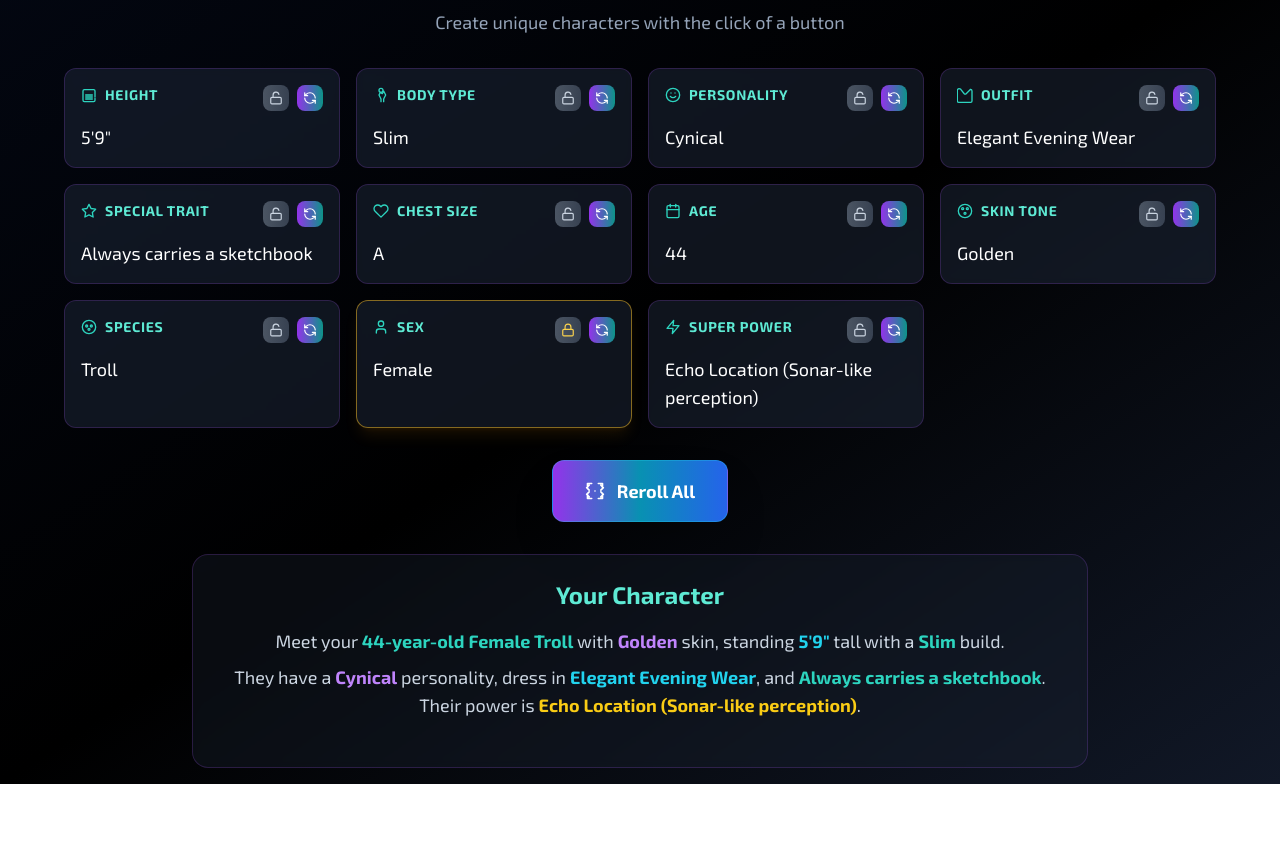
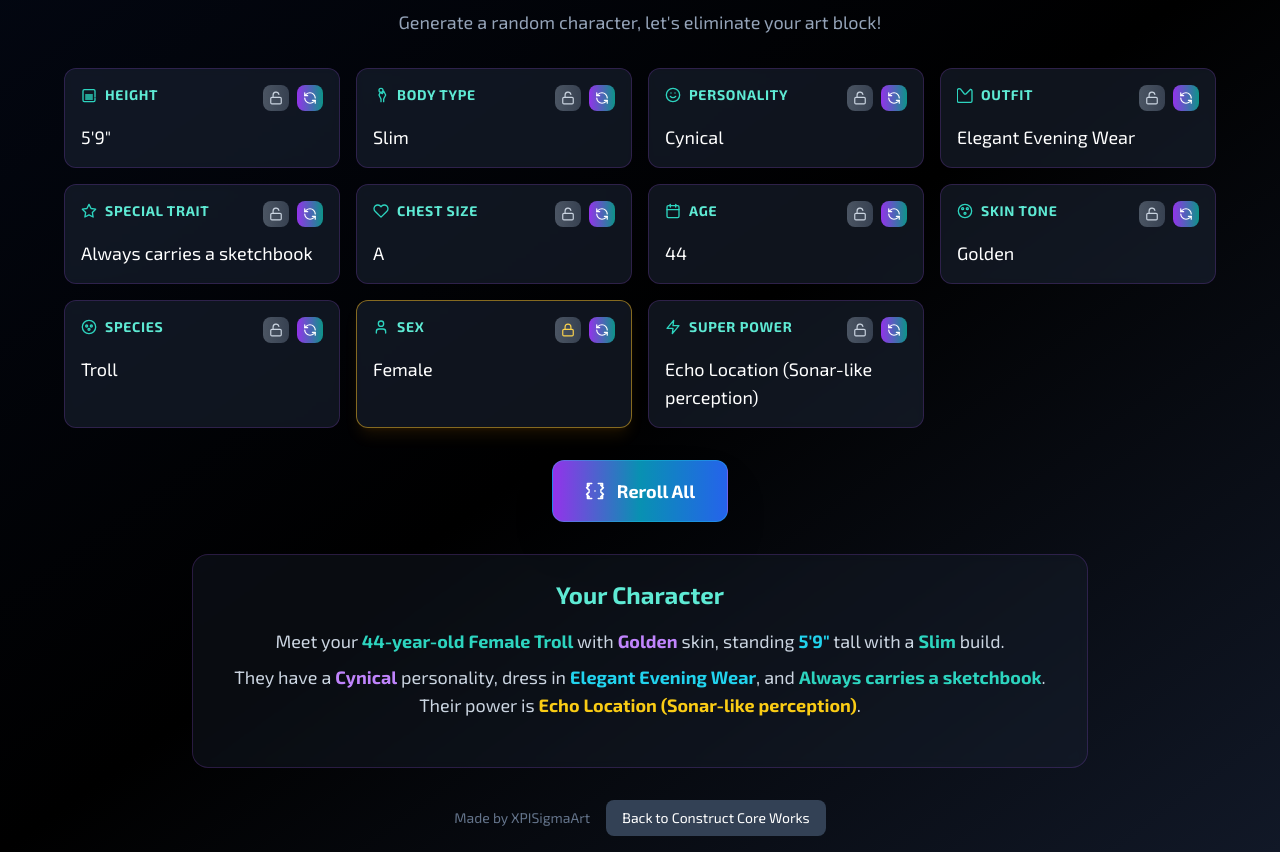
Before and after one commit to XPISigma/charactercoregenerator, a plain HTML site: page index.html in a window 1280 px wide. Shown: the part 72-924 px from the top of the page. Before the commit the page ends 856 px from the top, so only its background shows below. Drawn offline with nearby package versions, Linux system fonts and the light colour scheme.

Commit message:
Update index.html

```diff
--- a/index.html
+++ b/index.html
@@ -83,7 +83,7 @@
                 Character Core Generator <span class="bg-gradient-to-r from-purple-400 via-teal-400 to-cyan-400 bg-clip-text text-transparent gradient-text-animated">v3</span>
             </h1>
         </div>
-        <p class="text-slate-400 text-lg">Create unique characters with the click of a button</p>
+        <p class="text-slate-400 text-lg">Generate a random character, let's eliminate your art block!</p>
     </div>
 
     <div class="flex-1 max-w-6xl mx-auto w-full">
@@ -110,6 +110,13 @@
         </div>
     </div>
 
+    <div class="mt-8 text-center text-slate-500 text-sm flex flex-col sm:flex-row justify-center items-center gap-4">
+        <span>Made by XPISigmaArt</span>
+        <a href="https://constructcoreworks.com" target="_blank" class="px-4 py-2 bg-slate-700 hover:bg-slate-600 text-white rounded-lg transition-colors duration-200">
+            Back to Construct Core Works
+        </a>
+    </div>
+
     <script>
         // Utility function to get a random value from an array
         const getRandomValue = (array) => array[Math.floor(Math.random() * array.length)];
@@ -123,8 +130,7 @@
             ],
             bodyType: [
                 'Petite', 'Slim', 'Athletic', 'Curvy', 'Muscular', 'Average', 'Stocky', 'Tall & Lanky',
-                'Voluptuous', 'Toned', 'Ectomorph', 'Mesomorph', 'Endomorph', 'Hourglass', 'Pear-shaped',
-                'Apple-shaped', 'Inverted Triangle', 'Rectangle', 'Lean', 'Robust'
+                'Voluptuous', 'Toned', 'Chubby', 'Extra Thick', 'Hourglass', 'Lean', 'Curvaceous'
             ],
             personality: [
                 'Adventurous', 'Mysterious', 'Cheerful', 'Brooding', 'Confident', 'Shy', 'Witty', 'Calm',
```
